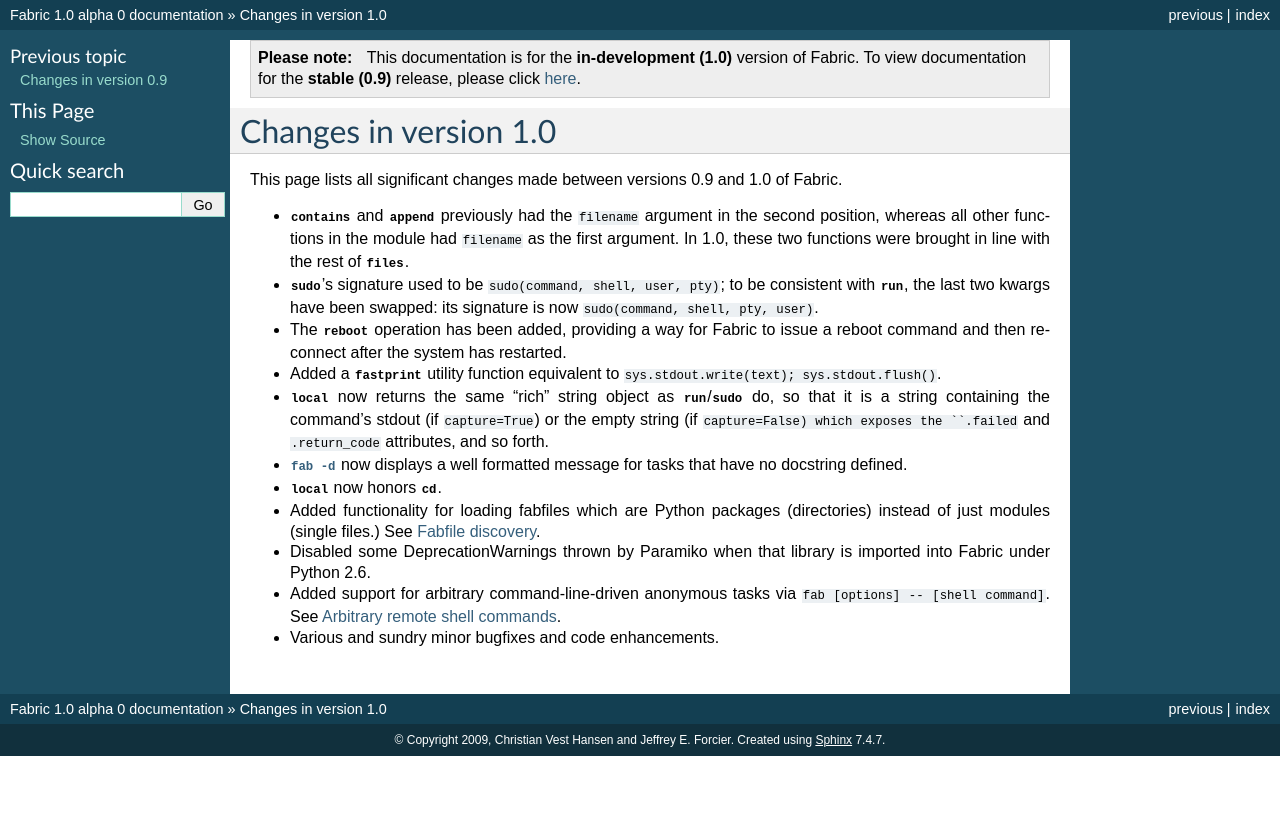
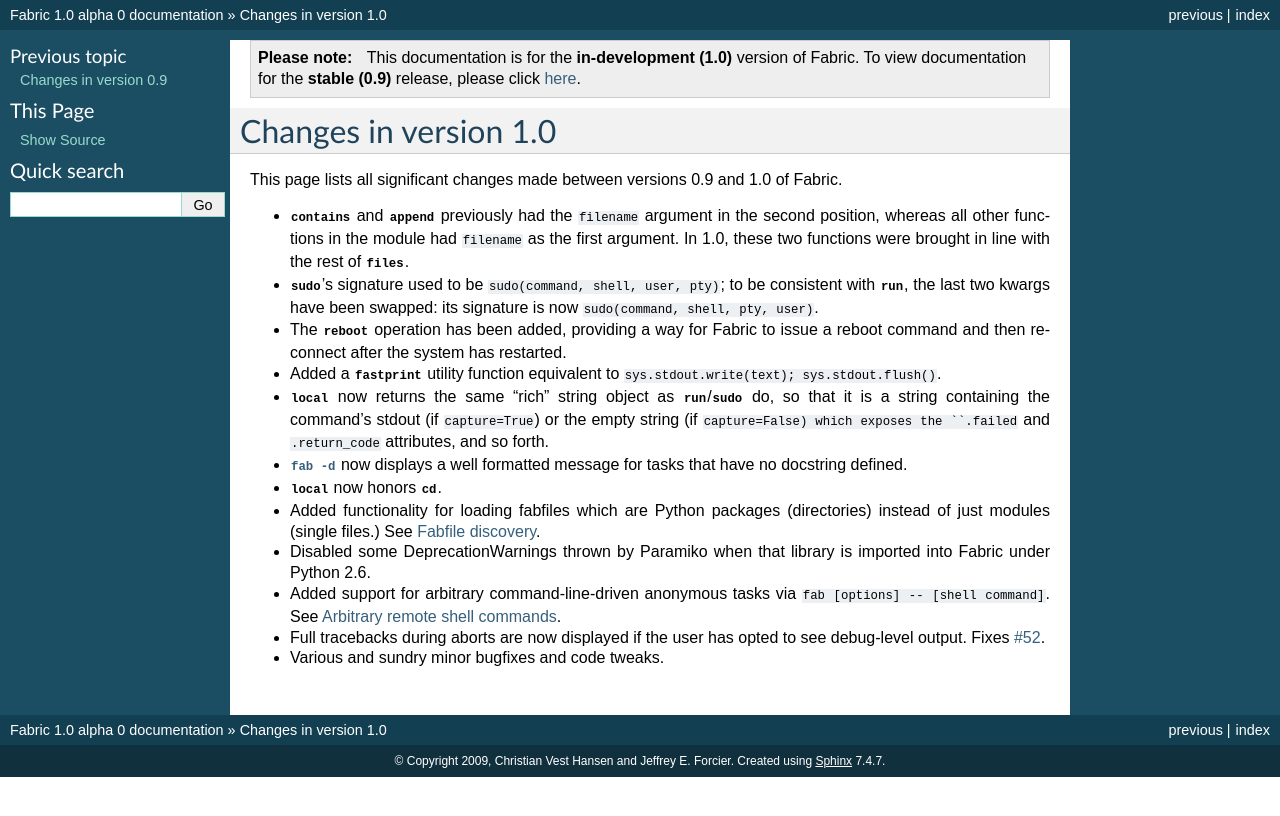
Before and after one commit to fabric/fabric, a Sphinx documentation site: the page built from docs/changes/1.0.rst, in a window 1280 px wide. Shown: the top 816 px of the page. Built offline with Sphinx 7.4.7, drawn with Linux system fonts in a browser that asks for light colours.

Commit message:
Re #94, add changelog/docs for commit:7085e8c.

```diff
--- a/docs/changes/1.0.rst
+++ b/docs/changes/1.0.rst
@@ -33,4 +33,6 @@
   imported into Fabric under Python 2.6.
 * Added support for arbitrary command-line-driven anonymous tasks via ``fab
   [options] -- [shell command]``. See :ref:`arbitrary-commands`.
-* Various and sundry minor bugfixes and code enhancements.
+* Full tracebacks during aborts are now displayed if the user has opted to see
+  debug-level output. Fixes `#52 <http://code.fabfile.org/issues/show/52>`_.
+* Various and sundry minor bugfixes and code tweaks.
--- a/docs/usage/output_controls.rst
+++ b/docs/usage/output_controls.rst
@@ -68,6 +68,9 @@
 
       [hostname] run: /bin/bash -l -c "ls \"/home/username/Folder Name With Spaces\""
 
+  Enabling ``debug`` output will also display full Python tracebacks during
+  aborts.
+
   .. note::
 
       Where modifying other pieces of output (such as in the above example
```
